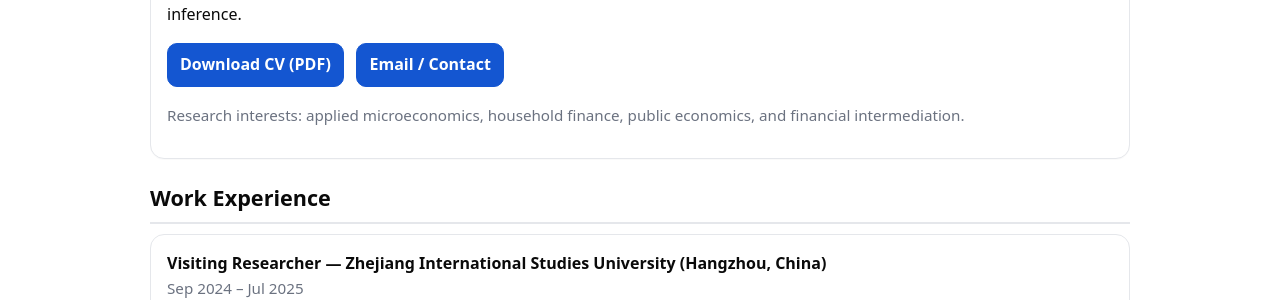
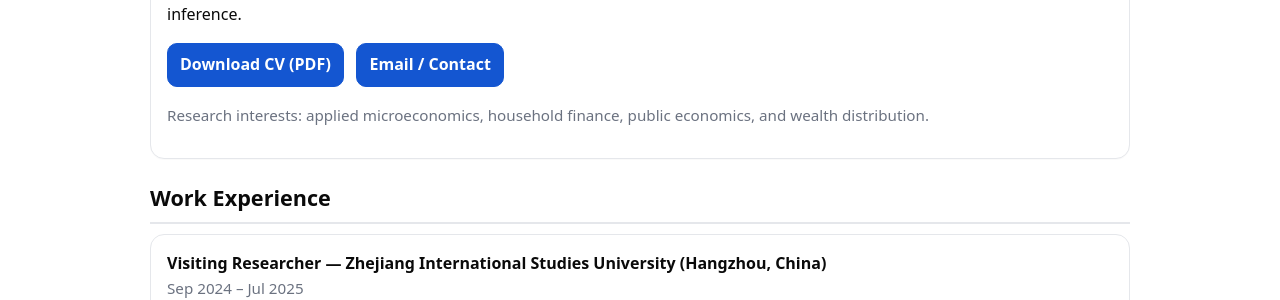
Before and after one commit to ferraroantonio/ferraroantonio.github.io, a Jekyll site: the page built from index.md, in a window 1280 px wide. Shown: the part 422-722 px from the top of the page. Built offline with Jekyll 4.4.1, drawn with Linux system fonts in a browser that asks for light colours.

Commit message:
Update index.md

```diff
--- a/index.md
+++ b/index.md
@@ -13,7 +13,7 @@ description: "Antonio Ferraro — PhD Candidate in Economics & Quantitative Meth
   <a class="btn" href="{{ '/assets/CV_Ferraro.pdf' | relative_url }}" download>Download CV (PDF)</a>
   &nbsp; <a class="btn" href="{{ '/contact' | relative_url }}">Email / Contact</a>
 </p>
-<p class="meta">Research interests: applied microeconomics, household finance, public economics, and financial intermediation.</p>
+<p class="meta">Research interests: applied microeconomics, household finance, public economics, and wealth distribution.</p>
 </div>
 </section>
 
```
